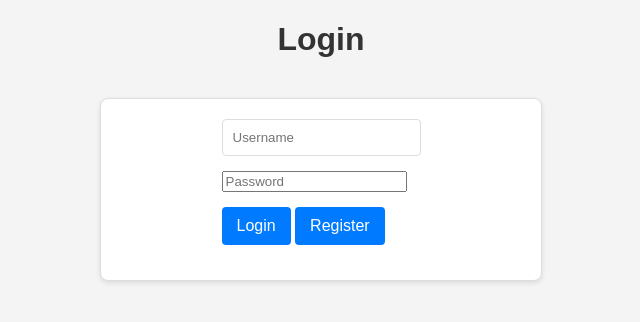
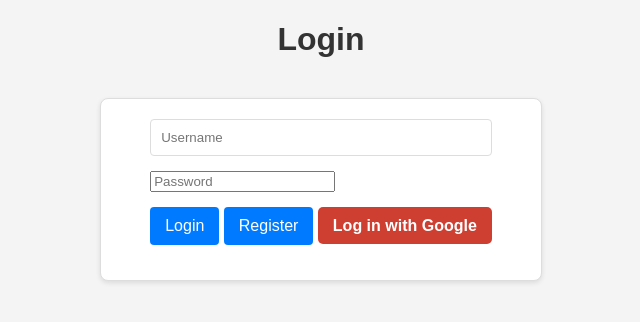
Before and after one commit to takelur/Assignment3-IKT222, a Flask app: page /login in a window 1280 px wide. Shown: the part 58-380 px from the top of the page, without its empty margins (319-959 px from the left). Run offline with Flask 3, Linux system fonts and the light colour scheme.

Commit message:
Added google log in button

```diff
--- a/app/templates/login.html
+++ b/app/templates/login.html
@@ -59,6 +59,7 @@
             <div class="form-group button-group">
                 <input type="submit" value="Login" class="btn">
                 <a href="{{ url_for('register') }}" class="btn">Register</a>
+                <a href="{{ url_for('login_google') }}" class="google-btn">Log in with Google</a>
             </div>
         </form>
     </div>
```
